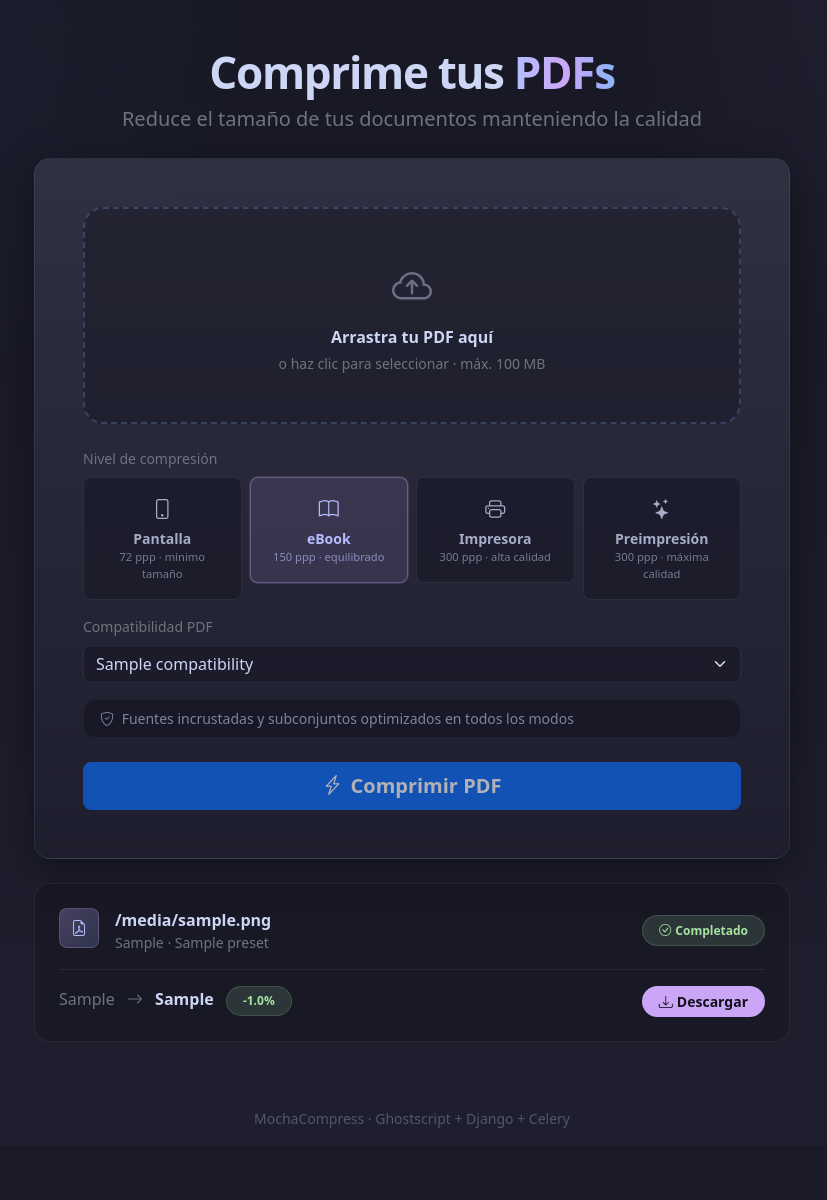
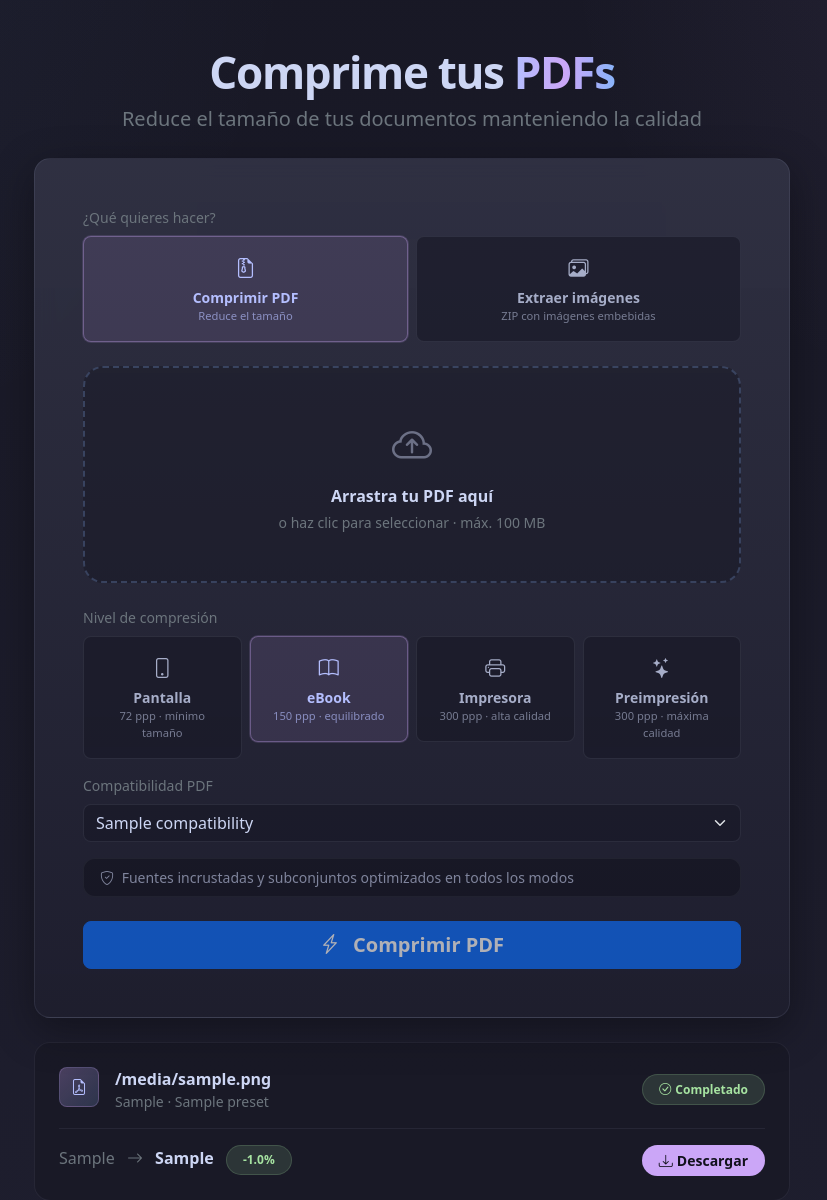
Before and after one commit to troigm/pdfcompresor, a Django app: template compressor/templates/compressor/index.html in a window 1280 px wide. Shown: the part 63-1263 px from the top of the page, without its empty margins (228-1055 px from the left). Before the commit the page ends 1191 px from the top, so only its background shows below. Run offline with Django 5.2, Linux system fonts and the light colour scheme; the template is opened without the code that fills it: most values are stand-ins (such as "Sample title", 1, 10 or a date in 2020).

Commit message:
feat: extracción de imágenes embebidas vía pdfimages
- Nuevo modo extract_images en PDFJob (migración 0004)
- Tarea Celery extract_images: pdfimages -all + ZIP deflate
- Selector de modo en la UI; UI de compresión se oculta en modo extracción
- Card del job adaptada (cuenta de imágenes + tamaño ZIP)
- Download sirve application/zip o application/pdf según modo
- Dockerfile añade poppler-utils

Co-Authored-By: Claude Opus 4.7 (1M context) <noreply@anthropic.com>

```diff
--- a/compressor/templates/compressor/_job_card.html
+++ b/compressor/templates/compressor/_job_card.html
@@ -14,9 +14,9 @@
       </div>
       <div>
         <div class="fw-semibold">{{ job.original_filename }}</div>
-        <div class="small text-secondary">{{ job.original_size_human }} &middot; {% if job.preset == "screen" %}Pantalla{% elif job.preset == "ebook" %}eBook{% elif job.preset == "printer" %}Impresora{% elif job.preset == "prepress" %}Preimpresi&oacute;n{% else %}{{ job.preset }}{% endif %}{% if job.compatibility and job.compatibility != "pdf-1.4" %}
+        <div class="small text-secondary">{{ job.original_size_human }}{% if job.mode == "extract_images" %} &middot; Extraer im&aacute;genes{% else %} &middot; {% if job.preset == "screen" %}Pantalla{% elif job.preset == "ebook" %}eBook{% elif job.preset == "printer" %}Impresora{% elif job.preset == "prepress" %}Preimpresi&oacute;n{% else %}{{ job.preset }}{% endif %}{% if job.compatibility and job.compatibility != "pdf-1.4" %}
   <span class="ms-1" style="opacity:.6">· {% if job.compatibility == "pdfa-2b" %}PDF/A{% elif job.compatibility == "pdf-1.5" %}PDF 1.5{% elif job.compatibility == "pdf-1.7" %}PDF 1.7{% endif %}</span>
-{% endif %}</div>
+{% endif %}{% endif %}</div>
       </div>
     </div>
     <div class="d-flex align-items-center gap-3 flex-wrap">
@@ -46,10 +46,15 @@
   {% if job.status == "completed" %}
     <div class="d-flex justify-content-between align-items-center mt-3 pt-3" style="border-top: 1px solid rgba(186,194,222,0.08);">
       <div>
-        <span class="text-secondary">{{ job.original_size_human }}</span>
-        <i class="bi bi-arrow-right mx-2 text-secondary"></i>
-        <span class="fw-bold">{{ job.compressed_size_human }}</span>
-        <span class="badge rounded-pill badge-soft-success ms-2 px-3 py-2">-{{ job.savings_percent|floatformat:1 }}%</span>
+        {% if job.mode == "extract_images" %}
+          <span class="fw-bold">{{ job.image_count }} im&aacute;gen{{ job.image_count|pluralize:"es" }}</span>
+          <span class="badge rounded-pill badge-soft-info ms-2 px-3 py-2">{{ job.compressed_size_human }} ZIP</span>
+        {% else %}
+          <span class="text-secondary">{{ job.original_size_human }}</span>
+          <i class="bi bi-arrow-right mx-2 text-secondary"></i>
+          <span class="fw-bold">{{ job.compressed_size_human }}</span>
+          <span class="badge rounded-pill badge-soft-success ms-2 px-3 py-2">-{{ job.savings_percent|floatformat:1 }}%</span>
+        {% endif %}
       </div>
       <a href="{% url 'compressor:download' job.id %}"
          class="btn btn-sm btn-primary rounded-pill px-3"
--- a/compressor/templates/compressor/index.html
+++ b/compressor/templates/compressor/index.html
@@ -244,6 +244,29 @@ body {
       {% csrf_token %}
       <input type="file" name="pdf_file" id="file-input" accept=".pdf,application/pdf" class="d-none">
 
+      <!-- Mode selector: Comprimir vs Extraer imágenes -->
+      <div class="mb-4">
+        <div class="small text-secondary mb-2">¿Qué quieres hacer?</div>
+        <div class="row g-2">
+          <div class="col-6">
+            <input type="radio" class="btn-check" name="mode" id="mode-compress" value="compress" checked>
+            <label class="preset-card d-block text-center p-3 rounded-3" for="mode-compress">
+              <i class="bi bi-file-earmark-zip d-block fs-5 mb-1"></i>
+              <div class="small fw-semibold">Comprimir PDF</div>
+              <div style="font-size:.7rem;opacity:.65">Reduce el tamaño</div>
+            </label>
+          </div>
+          <div class="col-6">
+            <input type="radio" class="btn-check" name="mode" id="mode-extract" value="extract_images">
+            <label class="preset-card d-block text-center p-3 rounded-3" for="mode-extract">
+              <i class="bi bi-images d-block fs-5 mb-1"></i>
+              <div class="small fw-semibold">Extraer imágenes</div>
+              <div style="font-size:.7rem;opacity:.65">ZIP con imágenes embebidas</div>
+            </label>
+          </div>
+        </div>
+      </div>
+
       <!-- Drop Zone -->
       <div class="upload-zone p-4 p-lg-5 text-center mb-4" id="drop-zone">
         <div class="upload-icon mb-2">
@@ -262,7 +285,7 @@ body {
       </div>
 
       <!-- Preset Selector: 4 cards in a 2x2 / 4-col grid -->
-      <div class="mb-3">
+      <div class="mb-3 compress-only" id="preset-section">
         <div class="small text-secondary mb-2">Nivel de compresión</div>
         <div class="row g-2">
           <div class="col-6 col-md-3">
@@ -301,7 +324,7 @@ body {
       </div>
 
       <!-- Compatibility selector -->
-      <div class="mb-3">
+      <div class="mb-3 compress-only" id="compat-section">
         <div class="small text-secondary mb-2">Compatibilidad PDF</div>
         <select name="compatibility" id="compat-select" class="form-select rounded-3">
           {% for value, label in compatibilities %}
@@ -316,15 +339,28 @@ body {
         PDF/A elimina enlaces, marcadores y formularios del documento. El tamaño puede aumentar.
       </div>
 
-      <div class="info-note px-3 py-2 mb-4 small">
+      <div class="info-note px-3 py-2 mb-4 small compress-only" id="fonts-note">
         <i class="bi bi-shield-check me-1"></i>
         Fuentes incrustadas y subconjuntos optimizados en todos los modos
       </div>
 
-      <!-- Compress Button: full-width, prominent -->
+      <div class="info-note px-3 py-2 mb-4 small extract-only" id="extract-note" style="display:none">
+        <i class="bi bi-info-circle me-1"></i>
+        Extrae las imágenes embebidas del PDF en su resolución original y las empaqueta en un ZIP.
+      </div>
+
+      <!-- Submit Button: label changes per mode -->
       <button type="submit" class="btn btn-primary btn-lg w-100 rounded-3" id="btn-compress" disabled>
-        <span class="btn-text"><i class="bi bi-lightning-charge me-2"></i>Comprimir PDF</span>
-        <span class="htmx-indicator"><span class="spinner-border spinner-border-sm me-2"></span>Comprimiendo...</span>
+        <span class="btn-text">
+          <i class="bi bi-lightning-charge me-2"></i>
+          <span class="label-compress">Comprimir PDF</span>
+          <span class="label-extract" style="display:none">Extraer imágenes</span>
+        </span>
+        <span class="htmx-indicator">
+          <span class="spinner-border spinner-border-sm me-2"></span>
+          <span class="label-compress">Comprimiendo...</span>
+          <span class="label-extract" style="display:none">Extrayendo...</span>
+        </span>
       </button>
     </form>
   </div>
@@ -409,6 +445,27 @@ const pdfaWarning = document.getElementById('pdfa-warning');
 compatSelect.addEventListener('change', () => {
     pdfaWarning.style.display = compatSelect.value === 'pdfa-2b' ? 'block' : 'none';
 });
+
+// Mode toggle: show/hide compression-only sections and swap button label
+const modeRadios = document.querySelectorAll('input[name="mode"]');
+function applyMode() {
+    const mode = document.querySelector('input[name="mode"]:checked').value;
+    const isCompress = mode === 'compress';
+    document.querySelectorAll('.compress-only').forEach(el => {
+        el.style.display = isCompress ? '' : 'none';
+    });
+    document.querySelectorAll('.extract-only').forEach(el => {
+        el.style.display = isCompress ? 'none' : '';
+    });
+    document.querySelectorAll('.label-compress').forEach(el => {
+        el.style.display = isCompress ? '' : 'none';
+    });
+    document.querySelectorAll('.label-extract').forEach(el => {
+        el.style.display = isCompress ? 'none' : '';
+    });
+}
+modeRadios.forEach(r => r.addEventListener('change', applyMode));
+applyMode();
 </script>
 </body>
 </html>
```
Also changed, not shown: compressor/models.py (+9 -0 lines), compressor/tasks.py (+63 -0 lines), compressor/views.py (+22 -5 lines), CHANGELOG.md, README.md, compressor/migrations/0004_pdfjob_mode_image_count.py (added), 1 other file.
